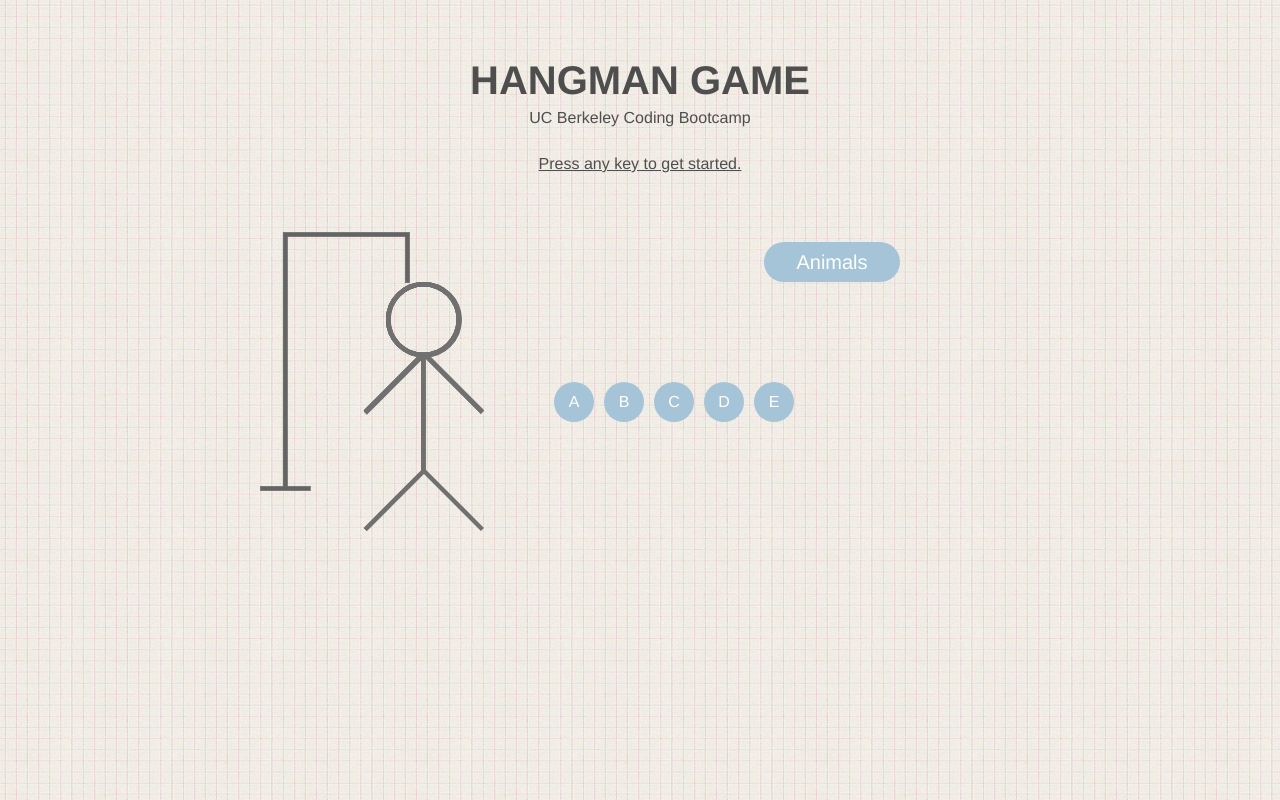
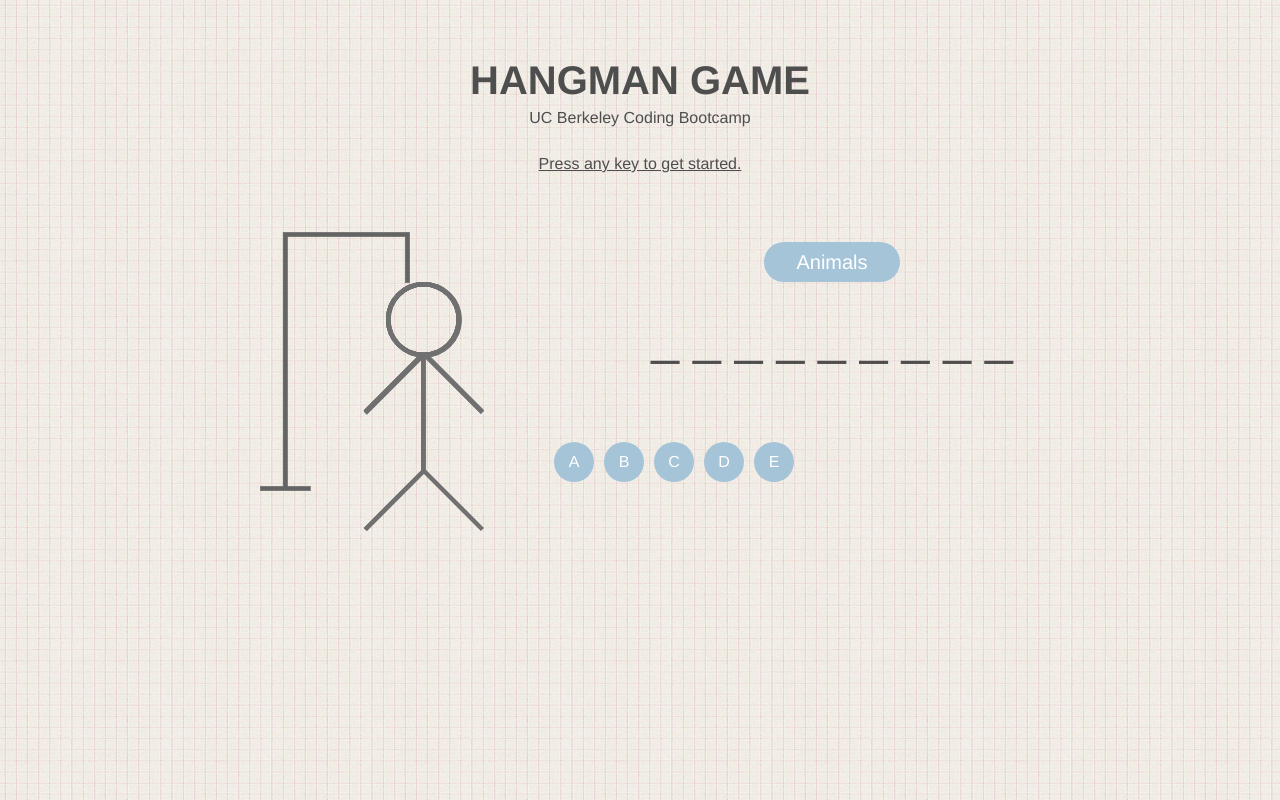
Before and after one commit to paulakedouk/hangman-game, a plain HTML site: page index.html in a window 1280 px wide. Drawn offline with Linux system fonts and the light colour scheme.

Commit message:
Add a function to display the lines on the page

```diff
--- a/assets/css/style.css
+++ b/assets/css/style.css
@@ -62,10 +62,16 @@ h1 {
   color: white;
 }
 
+#empty-line {
+  font-size: 50px;
+  color: #4e4e4e;
+  margin-top: 30px;
+}
+
 .letters {
   width: 60%;
   float: right;
-  margin-top: 100px;
+  margin-top: 80px;
   display: flex;
 }
 
--- a/assets/javascript/game.js
+++ b/assets/javascript/game.js
@@ -5,13 +5,17 @@ var animals = ['cat', 'dog', 'bird', 'butterfly'];
 var selectedIndex = 0;
 
 // Function to render name
+
 function showWord() {
-  //   for (var i in animals) {
-  //     console.log(animals[i].length);
-  //   }
   selectedIndex = Math.floor(Math.random() * animals.length);
+  // console.log(animals[selectedIndex], animals[selectedIndex].length);
 
-  console.log(animals[selectedIndex], animals[selectedIndex].length);
+  console.log(animals[selectedIndex]);
+
+  for (var i in animals[selectedIndex]) {
+    //var letters = animals[i].split('');
+    document.querySelector('#empty-line').innerHTML += '_ ';
+  }
 }
 
 // Calling functions to start the game.
--- a/index.html
+++ b/index.html
@@ -31,8 +31,10 @@
         </div>
         <div class="name">
             <div id="subject">Animals</div>
-            <p id="line"></p>
-            <p id="game-over"></p>
+            <div id="line">
+                <div id="empty-line"></div>
+            </div>
+            <div id="game-over"></div>
         </div>
         <div class="letters">
             <div class="letter">A</div>
```
